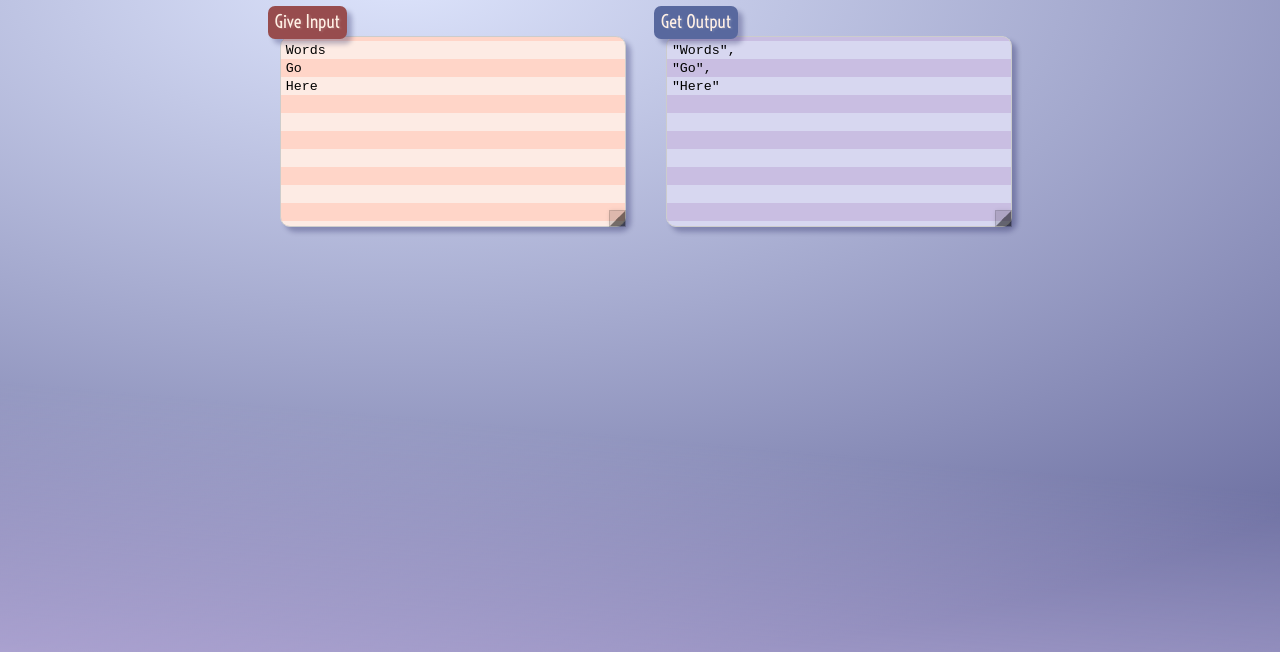
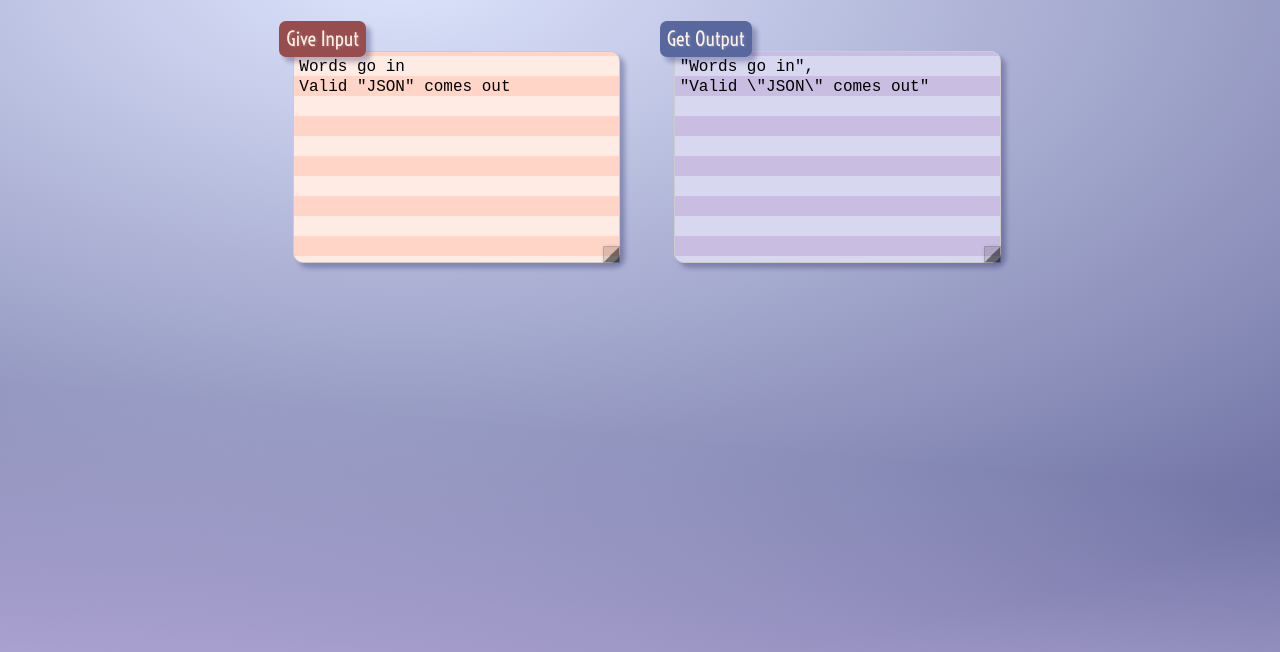
Before and after one commit to bprcode/bprcode.github.io, a plain HTML site: page quotify/quotify.html in a window 1280 px wide. Shown: the part 148-800 px from the top of the page. Drawn offline with Linux system fonts and the light colour scheme.

Commit message:
Handle double quotes and tabs in Quotify

```diff
--- a/pastel.css
+++ b/pastel.css
@@ -8,7 +8,7 @@
 html{
   color: #222;
   font-family: 'Voltaire', sans-serif;
-  font-size: 18px;
+  font-size: 20px;
   text-shadow: 2px 1px 2px #fff2;
 }
 
@@ -93,6 +93,7 @@ textarea{
   background-size: 100% 2rem;
   border: 1px solid #CCC;
 
+  font-size: 16px;
   line-height: 1rem;
   background-position-y: 4px;
 }
--- a/quotify/quotify.html
+++ b/quotify/quotify.html
@@ -4,7 +4,7 @@
   <meta charset="utf-8">
   <meta name="viewport" content="width=device-width, initial-scale=1">
 
-  <link rel="icon" href="drop.svg">
+  <link rel="icon" href="../favicon.svg">
 
   <link rel="preconnect" href="https://fonts.googleapis.com">
   <link rel="preconnect" href="https://fonts.gstatic.com" crossorigin>
@@ -29,13 +29,12 @@
   <div class="fields">
     <span>
       <label for="input-text">Give Input</label>
-      <textarea id="input-text" rows="10" cols="40" spellcheck="false">Words
-Go
-Here</textarea>
+      <textarea id="input-text" rows="10" cols="30" spellcheck="false">Words go in
+Valid "JSON" comes out</textarea>
     </span>
     <span>
       <label for="output-text">Get Output</label>
-      <textarea id="output-text" rows="10" cols="40" spellcheck="false"></textarea>
+      <textarea id="output-text" rows="10" cols="30" spellcheck="false" readonly></textarea>
     </span>
   </div>
   </div>
--- a/quotify/quotify.js
+++ b/quotify/quotify.js
@@ -6,6 +6,8 @@ function parse () {
     if (output.value.slice(-1) !== '\n')
         output.value += '\n'
 
+    output.value = output.value.replace(/"/g, '\\"')
+    output.value = output.value.replace(/\t/g, '\\t')
     output.value = output.value.replace(/([^\n]*)\n/g, '"$1",\n')
     output.value = output.value.slice(0,-2)
 }
```
Also changed, not shown: favicon.svg (added).
